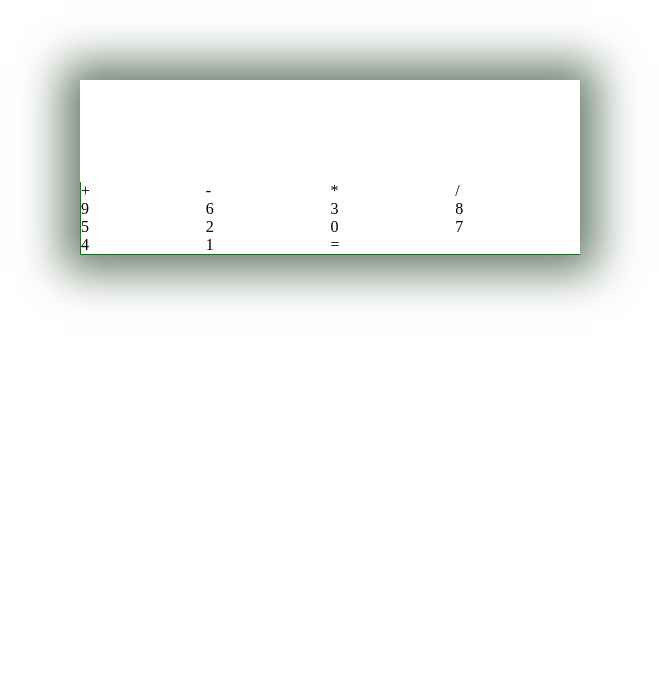
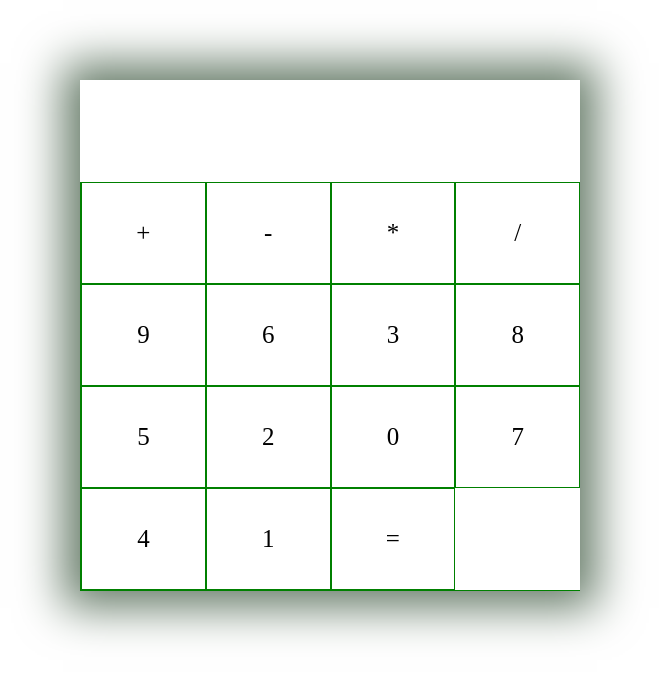
Before and after one commit to Charlotte-Natasha/Calculator, a plain HTML site: page index.html in a window 1280 px wide. Shown: the whole page, without its empty margins (310-969 px from the left). Drawn offline with Linux system fonts and the light colour scheme.

Commit message:
added button grid css

```diff
--- a/styles.css
+++ b/styles.css
@@ -17,3 +17,9 @@
   border-left: 1px solid green;
   grid-template-columns: 1fr 1fr 1fr 1fr;
 }
+.button {
+  border: 0.5px solid green;
+  line-height: 100px;
+  text-align: center;
+  font-size: 25px;
+}
```
